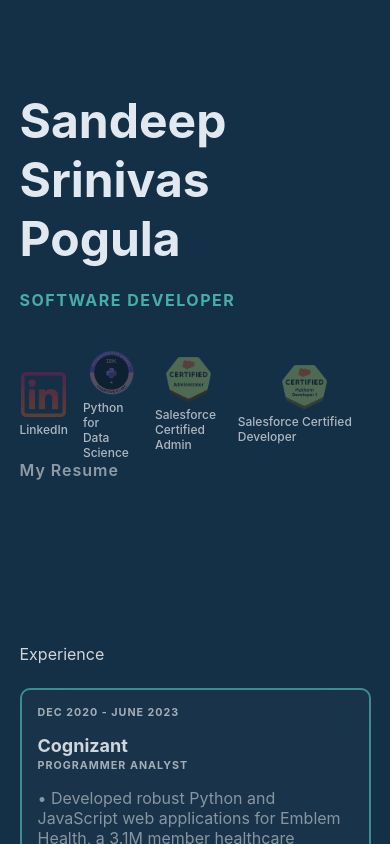
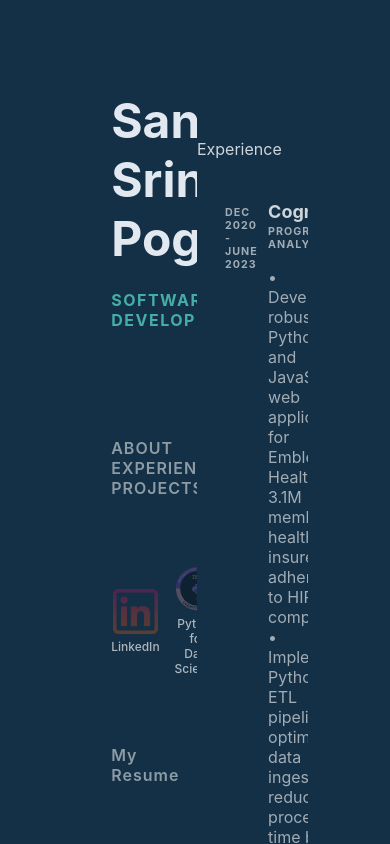
Before and after one commit to sandeepsrinivas7/sandeepsrinivas7.github.io, a plain HTML site: page index.html in a window 390 px wide. Shown: the top 844 px of the page. Drawn offline with Linux system fonts and the light colour scheme.

Commit message:
Update index.html

```diff
--- a/index.html
+++ b/index.html
@@ -167,6 +167,7 @@
     font-weight: 500;
     color: rgba(255, 255, 255, 0.65);
     margin-top: 5px;
+    text-align: center;
 }
 
 
@@ -426,185 +427,6 @@
    color: rgba(94, 234, 212, 0.85)
 }
 
-@media (max-width: 1200px) {
-   .main {
-       padding: 0 2vw;
-       width: 96vw
-   }
-
-   .intro p {
-       max-width: 100%;
-       font-size: 16px;
-       color: #94a3b8
-   }
-
-   .main .hero {
-       padding: 7vh 0 7vh 3em;
-       width: 45%;
-       height: 86vh
-   }
-
-   .content {
-       width: 55%;
-       height: calc(100vh - 15vh);
-       padding: 6vh 0 3vh
-   }
-}
-
-@media (max-width: 1000px) {
-   .main {
-       padding: 0 1vw;
-       width: 98vw
-   }
-
-   .main .hero {
-       padding: 7vh 0 7vh 2em;
-       width: 45%;
-       height: 86vh
-   }
-
-   .content {
-       width: 55%;
-       height: calc(100vh - 15vh);
-       padding: 3vh 0 2vh
-   }
-}
-
-@media (max-width: 925px) {
-   .main {
-       height: 100%
-   }
-
-   .main {
-       padding: 0;
-       width: 100vw;
-       display: flex;
-       position: relative;
-       align-items: center
-   }
-
-   .main,
-   .main .hero {
-       flex-direction: column
-   }
-
-   .main .hero {
-       padding: 7vh 0;
-       width: 85% !important;
-       height: 85% !important;
-       justify-content: center
-   }
-
-   .menu {
-       display: none
-   }
-
-   .content {
-       color: #fff;
-       align-items: center;
-       width: 80% !important;
-       height: 100% !important;
-       padding: 3vh 0 0;
-       overflow-y: unset
-   }
-
-   .content .about {
-       padding-top: 5vh;
-       width: 100%
-   }
-
-   .content .end {
-       padding: 5em 1em
-   }
-
-   .lesson {
-       background-color: rgba(255, 255, 255, 0.025);
-       -webkit-backdrop-filter: none;
-       backdrop-filter: none;
-       color: rgba(255, 255, 255, 0.8);
-       border: 2px solid rgba(94, 234, 212, 0.5)
-   }
-
-   .lesson-details h4,
-   .project-details h4 {
-       color: #fff
-   }
-
-   .lesson:hover {
-       background-color: rgba(255, 255, 255, 0.025);
-       -webkit-backdrop-filter: none;
-       backdrop-filter: none;
-       border: 2px solid rgba(94, 234, 212, 0.5)
-   }
-
-   .lesson:hover .lesson-details h4,
-   .lesson:hover .project-details h4 {
-       color: #fff
-   }
-}
-
-@media (max-width: 500px) {
-   .main {
-       padding: 0;
-       height: 100% !important;
-       width: 100vw;
-       display: flex;
-       flex-direction: column;
-       position: relative;
-       align-items: center
-   }
-
-   .github,
-   .resume {
-       width: 150px
-   }
-
-   .lesson {
-       flex-direction: column
-   }
-
-   .lesson-intro {
-       width: 100%
-   }
-
-   .icon-intro,
-   .lesson-intro {
-       padding: 0 0 1em
-   }
-
-   .main .hero {
-       padding: 7vh 0;
-       width: 90% !important;
-       height: auto !important;
-       flex-direction: column;
-       justify-content: center
-   }
-
-   .menu {
-       display: none
-   }
-
-   .content {
-       align-items: center;
-       width: 90% !important;
-       height: 100% !important;
-       padding: 3vh 0 0;
-       overflow-y: unset
-   }
-
-   .content .about {
-       padding-top: 5vh;
-       width: 100%
-   }
-
-   .lesson {
-       background-color: rgba(255, 255, 255, 0.025);
-       -webkit-backdrop-filter: blur(20px);
-       backdrop-filter: blur(20px);
-       border: 2px solid rgba(94, 234, 212, 0.5)
-   }
-}
-
 
 </style>
 </head>
@@ -634,8 +456,8 @@
                    <span>Salesforce<br>Certified Admin</span>
                </a>
                <a href="https://trailhead.salesforce.com/en/credentials/certification-detail-print/?searchString=DRBIg1VCfEV8yiRj5swe3Nko7KmfJxTvLv4XLq76%2FobRGUFm9qJ5LZGv8bZeOj71" target="_blank" rel="noopener noreferrer">
-                   <img alt="Salesforce Certified<br>Platform Developer I" src="images/sfdcdev.png">
-                   <span>Salesforce Certified Developer</span>
+                   <img alt="Salesforce Certified Platform Developer I" src="images/sfdcdev.png">
+                   <span>Salesforce<br>Certified Dev</span>
                </a>
            </div>
            <div class="resume-link">
```
